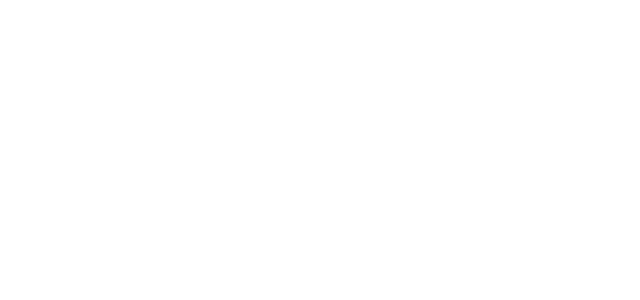
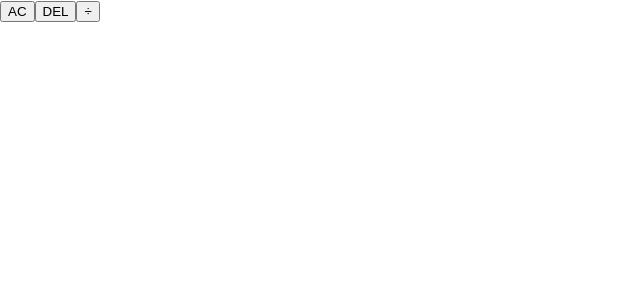
Before and after one commit to benkhong27/simplecalc, a React (Create React App) app: page / in a window 1280 px wide. Shown: the top 300 px of the page, without its empty margins (0-640 px from the left). Built offline with nearby package versions, Linux system fonts and the light colour scheme.

Commit message:
added buttons

```diff
--- a/src/App.js
+++ b/src/App.js
@@ -5,6 +5,9 @@
         <div className="previous-operand"></div>
         <div className="current-operand"></div>
       </div>
+      <button className="span-two">AC</button>
+      <button>DEL</button>
+      <button>÷</button>
     </div>
   );
 }
```
